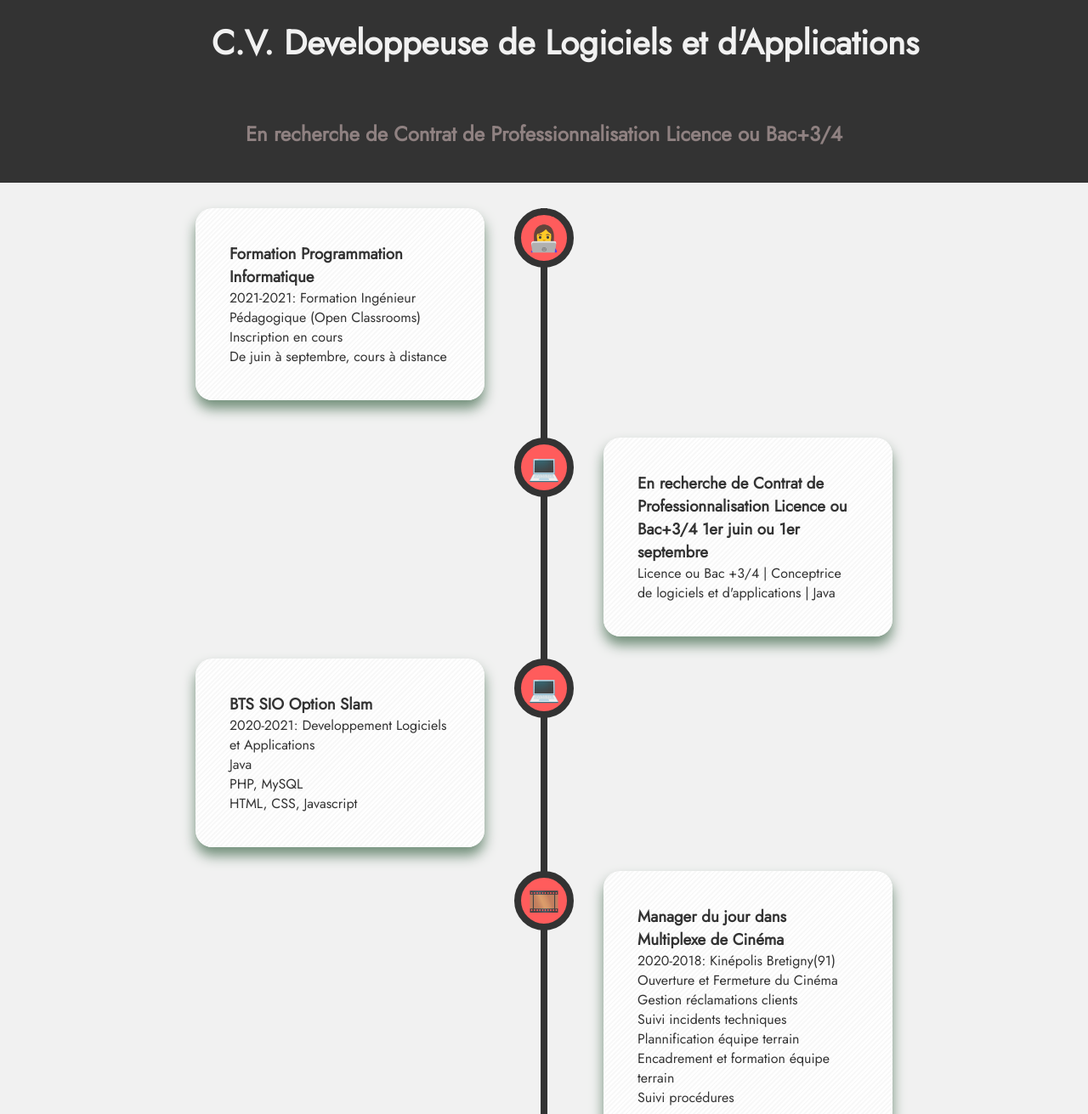
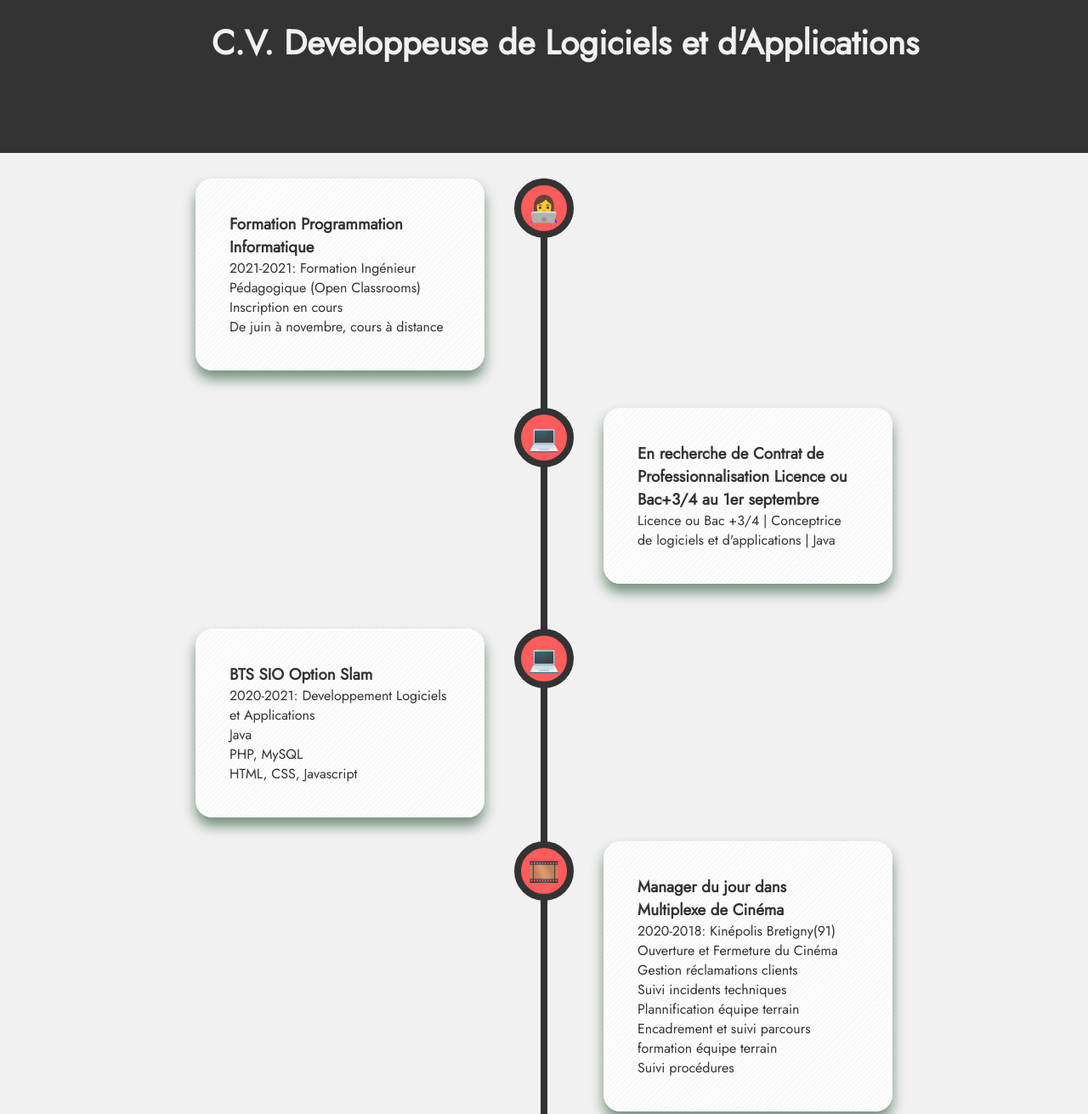
Before and after one commit to Flotting/cv, a plain HTML site: page index.html in a window 1280 px wide. Shown: the top 1311 px of the page at 85% size. Drawn offline with nearby package versions, Linux system fonts and the light colour scheme; a script that the page names is missing.

Commit message:
Update index.html

```diff
--- a/index.html
+++ b/index.html
@@ -18,7 +18,7 @@
     <header>
         <div>
             <h1 class="titre-page">C.V. Developpeuse de Logiciels et d'Applications</h1>
-            <h2 class="sous-titre">En recherche de Contrat de Professionnalisation Licence ou Bac+3/4</h2>
+            <h2 class="sous-titre"></h2>
         </div>
     </header>
 
@@ -50,13 +50,13 @@
             <ul>
                 <li>2021-2021: Formation Ingénieur Pédagogique (Open Classrooms)
                     <li>Inscription en cours</li>
-                    <li>De juin à septembre, cours à distance</li>
+                    <li>De juin à novembre, cours à distance</li>
                 </li>
             </ul>
         </div>
 
         <div class="box b2" data-anim="2">
-            <h3>En recherche de Contrat de Professionnalisation Licence ou Bac+3/4 1er juin ou 1er septembre</h3>
+            <h3>En recherche de Contrat de Professionnalisation Licence ou Bac+3/4 au 1er septembre</h3>
             <ul>
                 <li>Licence ou Bac +3/4 | Conceptrice de logiciels et d'applications | Java</li>
             </ul>
@@ -81,7 +81,7 @@
                     <li>Gestion réclamations clients</li>
                     <li>Suivi incidents techniques</li>
                     <li>Plannification équipe terrain</li>
-                    <li>Encadrement et formation équipe terrain</li>
+                    <li>Encadrement et suivi parcours formation équipe terrain</li>
                     <li>Suivi procédures</li>
                 </li>
             </ul>
```
